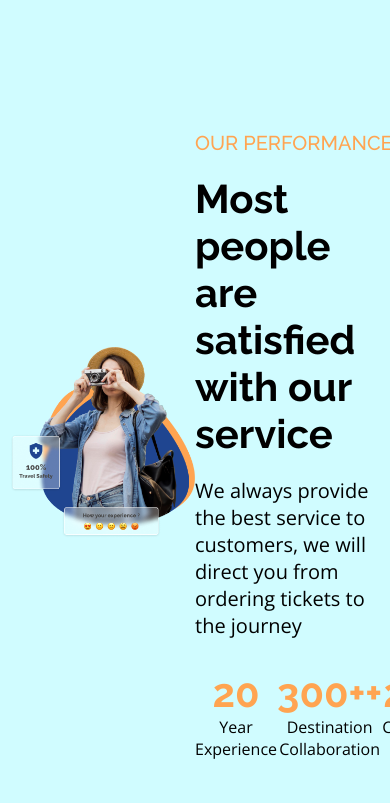
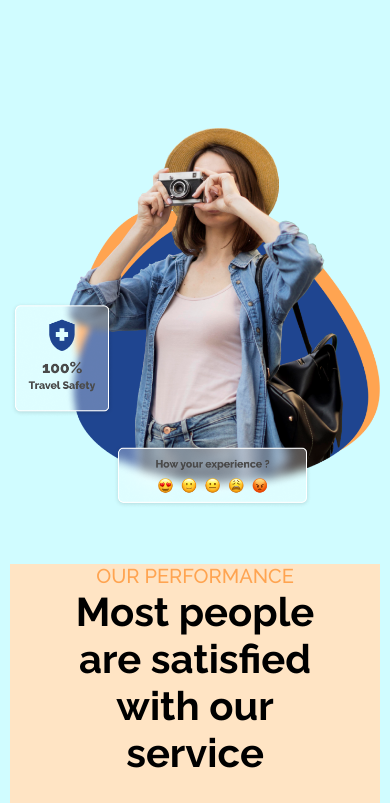
Before and after one commit to ranggasuryap15/touravel, a plain HTML site: page index.html in a window 390 px wide. Shown: the part 3660-4463 px from the top of the page. Before the commit the page ends 4420 px from the top, so only its background shows below. Drawn offline with nearby package versions, Linux system fonts and the light colour scheme.

Commit message:
upload to github

```diff
--- a/assets/css/style.css
+++ b/assets/css/style.css
@@ -477,6 +477,7 @@ section {
     align-items: center;
     padding: 40px 60px;
     border-radius: 10px;
+    flex-wrap: wrap;
 }
 
 .banner1 .heading {
@@ -524,15 +525,16 @@ section {
     display: flex;
     justify-content: space-between;
     align-items: center;
+    flex-wrap: wrap;
 }
 
 .statistik-wrapper .content-img {
-    flex: 0 0 50%;
-    max-width: 600px;
+    width: 500px;
 }
 
 .statistik-wrapper .content-statistik {
-    flex: 0 0 50%;
+    background-color: bisque;
+    width: 700px;
 }
 
 .content-img img {
@@ -636,4 +638,20 @@ section {
         color: var(--main-color);
         transition: .5s;
     }
+    .statistik-wrapper .content-img {
+        margin: auto;
+    }
+    .statistik-wrapper .content-statistik {
+        margin: 50px auto;
+        text-align: center;
+    }
+    .content-statistik .heading-statistik {
+        margin: auto;
+    }
+    .content-statistik .subheading-statistik {
+        margin: 30px auto;
+    }
+    .content-statistik .angka-wrapper {
+        margin: auto;
+    }
 }
--- a/index.html
+++ b/index.html
@@ -317,6 +317,21 @@
     </section>
     <!-- Statistik End -->
 
+    <!-- Testimoni Start -->
+    <section class="banner2">
+        <div class="container banner2-wrapper">
+            <div class="content-banner2">
+                <h1 class="heading">ARE YOU NEW MEMBER FOR THIS TRIP?</h1>
+                <p class="subheading">Let's register now and get cashback</p>
+                <p class="disc">UP TO 20%</p>
+            </div>
+            <div class="btn-banner">
+                <a href="#" class="btn-register">Register</a>
+            </div>
+        </div>
+    </section>
+    <!-- Testimoni End -->
+
     <script src="https://unpkg.com/swiper/swiper-bundle.min.js"></script>
     <script src="assets/js/main.js"></script>
 </body>
```
